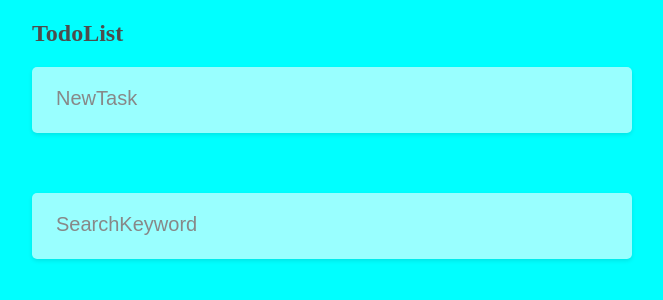
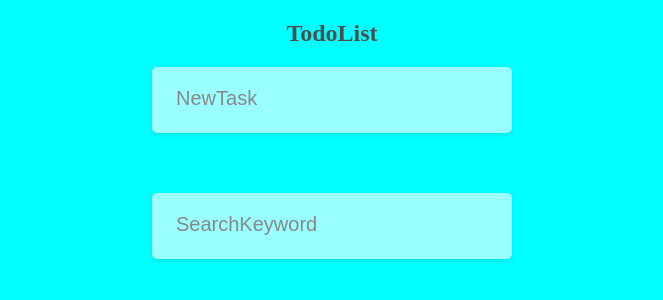
Before and after one commit to opatu07/react-todo, a React (Vite) app: page / in a window 1280 px wide. Shown: the top 300 px of the page, without its empty margins (308-971 px from the left). Built offline with nearby package versions, Linux system fonts and the light colour scheme.

Commit message:
スタイルの調整

```diff
--- a/src/components/common/atoms/InputForm/index.jsx
+++ b/src/components/common/atoms/InputForm/index.jsx
@@ -36,7 +36,6 @@ export const InputForm = ({ type, placeholder, value, onChange }) => {
     const currentValue = value !== undefined ? value : inputValue;
     if (currentValue.trim()) {
       addTodo(currentValue.trim());
-      // 内部状態を管理している場合はクリア
       if (value === undefined) {
         setInputValue('');
       }
--- a/src/components/common/atoms/InputForm/styles.module.css
+++ b/src/components/common/atoms/InputForm/styles.module.css
@@ -1,5 +1,5 @@
 .inputForm {
-  width: 100%;
+  width: 60%;
   line-height: 1;
   padding: 4% 4%;
   margin-bottom: 10%;
--- a/src/components/pages/TodoTemplate/index.jsx
+++ b/src/components/pages/TodoTemplate/index.jsx
@@ -2,11 +2,12 @@ import { PageTitle } from '../../common/atoms/PageTitle'
 import { InputForm } from '../../common/atoms/InputForm'
 import { TodoListArea } from '../TodoTemplate/organisms/TodoListArea/'
 import { TodoProvider } from '../../../contexts/TodoContext'
+import styles from './styles.module.css';
 
 export const TodoTemplate = () => {
     return (
         <TodoProvider>
-            <div>
+            <div className={styles.container}>
                 <PageTitle title="TodoList" />
                 <InputForm type="text" placeholder="NewTask" />
                 <InputForm type="text" placeholder="SearchKeyword" />
--- a/src/components/pages/TodoTemplate/organisms/TodoListArea/index.jsx
+++ b/src/components/pages/TodoTemplate/organisms/TodoListArea/index.jsx
@@ -46,7 +46,7 @@ export const TodoListArea = () => {
                                     title="保存"
                                     type="submit"
                                 />
-                                <DangerButton
+                                <ActionButton
                                     title="キャンセル"
                                     onClick={() => handleCancel(item.id)}
                                 />
--- a/src/components/pages/TodoTemplate/styles.module.css
+++ b/src/components/pages/TodoTemplate/styles.module.css
@@ -0,0 +1,3 @@
+.container {
+  text-align:center;
+}
```
